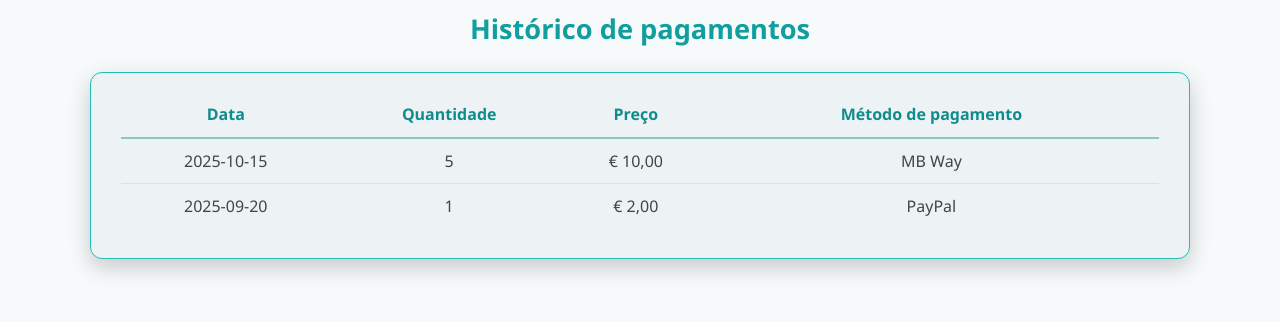
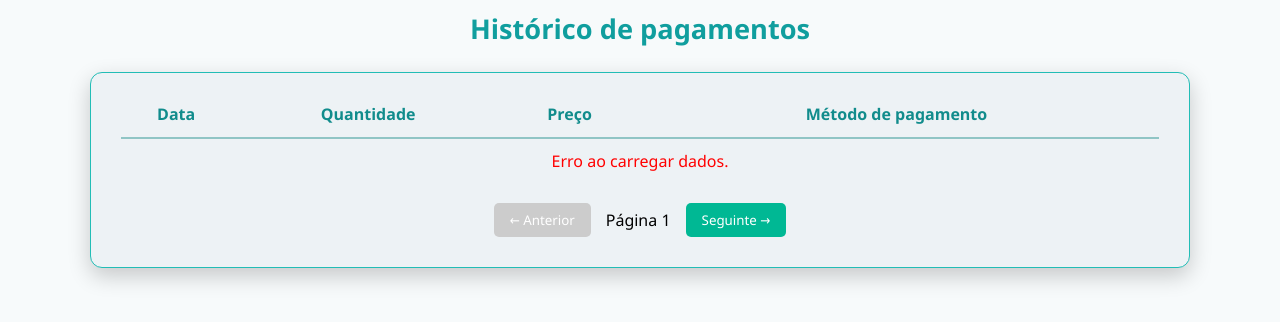
Before and after one commit to IuriCasasNovas/Internet-Of-Things-Project, a PHP site: page /pages/historicoPagamento.html in a window 1280 px wide. Shown: the part 151-473 px from the top of the page. Run offline with PHP 8.4, Linux system fonts and the light colour scheme.

Commit message:
histórico de pagamentos com  paginação

```diff
--- a/Plataforma-Senhas-Estudantes/src/api/comprar.php
+++ b/Plataforma-Senhas-Estudantes/src/api/comprar.php
@@ -35,7 +35,7 @@ try {
     if (!$aluno) throw new Exception("Aluno não encontrado.");
     if (($aluno['Total'] + $qtd) > 30) throw new Exception("Limite de carteira excedido.");
 
-    $valorTotal = $qtd * 2.50;
+    $valorTotal = $qtd * 2.90;
 
     $sql = "INSERT INTO Compra (Aluno, Valor_Total_Compra, Metodo_Pagamento_Compra, Data_Hora_Compra) VALUES (?, ?, ?, NOW())";
     $pdo->prepare($sql)->execute([$aluno['Id_Aluno'], $valorTotal, $metodosValidos[$metodo]]);
@@ -43,7 +43,7 @@ try {
 
     $idEstado = $pdo->query("SELECT Id_Estado FROM Estado WHERE Estado = 'Ativo'")->fetchColumn() ?: 1;
 
-    $stmtSenha = $pdo->prepare("INSERT INTO Senha (Compra, Estado, Preco_Senha, Data_Validade_Senha) VALUES (?, ?, 2.50, DATE_ADD(NOW(), INTERVAL 1 YEAR))");
+    $stmtSenha = $pdo->prepare("INSERT INTO Senha (Compra, Estado, Preco_Senha, Data_Validade_Senha) VALUES (?, ?, 2.90, DATE_ADD(NOW(), INTERVAL 1 YEAR))");
 
     for ($i = 0; $i < $qtd; $i++) $stmtSenha->execute([$idCompra, $idEstado]);
 
--- /dev/null
+++ b/Plataforma-Senhas-Estudantes/src/api/historico.php
@@ -0,0 +1,86 @@
+<?php
+session_start();
+header('Content-Type: application/json');
+require 'db.php';
+
+ini_set('display_errors', 0);
+ini_set('log_errors', 1);
+
+if (!isset($_SESSION['user']) || $_SESSION['user']['role'] !== 'aluno') {
+    http_response_code(403);
+    echo json_encode(['message' => 'Acesso negado.']);
+    exit;
+}
+
+$page = isset($_GET['page']) ? (int)$_GET['page'] : 1;
+if ($page < 1) $page = 1;
+$limit = 5;
+$offset = ($page - 1) * $limit;
+
+try {
+    $stmtAluno = $pdo->prepare("SELECT Id_Aluno FROM Aluno WHERE Pessoa = ?");
+    $stmtAluno->execute([$_SESSION['user']['id']]);
+    $idAluno = $stmtAluno->fetchColumn();
+
+    $check = $pdo->query("SHOW COLUMNS FROM Compra LIKE 'Data_Hora_Compra'");
+    $usaNomesNovos = ($check->fetch());
+
+    if ($usaNomesNovos) {
+        $colData = "Data_Hora_Compra";
+        $colValor = "Valor_Total_Compra";
+        $colMetodo = "Metodo_Pagamento_Compra";
+    } else {
+        $colData = "Data_Hora";
+        $colValor = "Valor_Total";
+        $colMetodo = "Metodo_Pagamento";
+    }
+
+    $sql = "
+        SELECT
+            c.$colData as DataHora,
+            c.$colValor as Valor,
+            c.$colMetodo as Metodo,
+            COUNT(s.Id_Senha) as Quantidade
+        FROM Compra c
+        LEFT JOIN Senha s ON c.Id_Compra = s.Compra
+        WHERE c.Aluno = :idAluno  /* MUDÁMOS DE ? PARA :idAluno */
+        GROUP BY c.Id_Compra
+        ORDER BY c.$colData DESC
+        LIMIT :limite OFFSET :offset
+    ";
+
+    $stmt = $pdo->prepare($sql);
+
+    $stmt->bindValue(':idAluno', $idAluno, PDO::PARAM_INT);
+    $stmt->bindValue(':limite', $limit, PDO::PARAM_INT);
+    $stmt->bindValue(':offset', $offset, PDO::PARAM_INT);
+
+    $stmt->execute();
+    $compras = $stmt->fetchAll();
+
+    $historico = [];
+    foreach ($compras as $compra) {
+        $historico[] = [
+            'data' => date('d/m/Y H:i', strtotime($compra['DataHora'])),
+            'quantidade' => $compra['Quantidade'],
+            'preco' => number_format($compra['Valor'], 2) . '€',
+            'metodo' => $compra['Metodo']
+        ];
+    }
+
+    $stmtTotal = $pdo->prepare("SELECT COUNT(*) FROM Compra WHERE Aluno = ?");
+    $stmtTotal->execute([$idAluno]);
+    $totalRegistos = $stmtTotal->fetchColumn();
+    $totalPaginas = ceil($totalRegistos / $limit);
+
+    echo json_encode([
+        'data' => $historico,
+        'pagina_atual' => $page,
+        'total_paginas' => $totalPaginas
+    ]);
+
+} catch (Exception $e) {
+    http_response_code(500);
+    echo json_encode(['message' => 'Erro SQL: ' . $e->getMessage()]);
+}
+?>
--- a/Plataforma-Senhas-Estudantes/src/css/historicoPagamento.css
+++ b/Plataforma-Senhas-Estudantes/src/css/historicoPagamento.css
@@ -112,3 +112,24 @@ td {
         font-size: 0.8rem;
     }
 }
+
+
+        .paginacao {
+            display: flex;
+            justify-content: center;
+            align-items: center;
+            margin-top: 20px;
+            gap: 15px;
+        }
+        .btn-pag {
+            padding: 8px 16px;
+            background-color: #00b894;
+            color: white;
+            border: none;
+            border-radius: 5px;
+            cursor: pointer;
+        }
+        .btn-pag:disabled {
+            background-color: #ccc;
+            cursor: not-allowed;
+        }
--- /dev/null
+++ b/Plataforma-Senhas-Estudantes/src/js/historico.js
@@ -0,0 +1,61 @@
+let paginaAtual = 1;
+
+document.addEventListener('DOMContentLoaded', () => {
+    carregarHistorico(paginaAtual);
+
+    document.getElementById('btn-anterior').addEventListener('click', () => {
+        if (paginaAtual > 1) {
+            paginaAtual--;
+            carregarHistorico(paginaAtual);
+        }
+    });
+
+    document.getElementById('btn-proximo').addEventListener('click', () => {
+        paginaAtual++;
+        carregarHistorico(paginaAtual);
+    });
+});
+
+async function carregarHistorico(pagina) {
+    const tbody = document.getElementById('tabela-corpo');
+    const btnAnt = document.getElementById('btn-anterior');
+    const btnProx = document.getElementById('btn-proximo');
+    const infoPag = document.getElementById('info-pagina');
+
+    tbody.innerHTML = '<tr><td colspan="4" style="text-align:center;">A carregar...</td></tr>';
+
+    try {
+        const response = await fetch(`../api/historico.php?page=${pagina}`);
+        const dados = await response.json();
+
+        tbody.innerHTML = '';
+
+        if (dados.data.length === 0) {
+            tbody.innerHTML = '<tr><td colspan="4" style="text-align:center;">Sem registo de compras.</td></tr>';
+            btnProx.disabled = true;
+            return;
+        }
+
+        dados.data.forEach(compra => {
+            const row = `
+                <tr>
+                    <td>${compra.data}</td>
+                    <td>${compra.quantidade}</td>
+                    <td>${compra.preco}</td>
+                    <td>${compra.metodo}</td>
+                </tr>
+            `;
+            tbody.innerHTML += row;
+        });
+
+        infoPag.textContent = `Página ${dados.pagina_atual} de ${dados.total_paginas}`;
+
+        btnAnt.disabled = (pagina <= 1);
+
+        btnProx.disabled = (pagina >= dados.total_paginas);
+
+    } catch (error) {
+        console.error('Erro:', error);
+        tbody.innerHTML = '<tr><td colspan="4" style="color:red; text-align:center;">Erro ao carregar dados.</td></tr>';
+    }
+}
--- a/Plataforma-Senhas-Estudantes/src/pages/dashboard.html
+++ b/Plataforma-Senhas-Estudantes/src/pages/dashboard.html
@@ -46,8 +46,8 @@
           </div>
 
           <div class="botoes">
-            <a href="checkout.html" class="comprar-senhas">Comprar senhas</button>
-            <a href="#" class="ver-historico">Ver histórico de pagamentos</button>
+            <button id="btn-comprar" class="comprar-senhas">Comprar senhas</button>
+            <button id="btn-historico" class="ver-historico">Ver histórico de pagamentos</button>
           </div>
         </div>
 
--- a/Plataforma-Senhas-Estudantes/src/pages/historicoPagamento.html
+++ b/Plataforma-Senhas-Estudantes/src/pages/historicoPagamento.html
@@ -28,25 +28,15 @@
                     </tr>
                 </thead>
 
-                <tbody>
-                    <tr>
-                        <td>2025-10-15</td>
-                        <td>5</td>
-                        <td>€ 10,00</td>
-                        <td>MB Way</td>
-                    </tr>
-
-                    <tr>
-                        <td>2025-09-20</td>
-                        <td>1</td>
-                        <td>€ 2,00</td>
-                        <td>PayPal</td>
-                    </tr>
-
+                <tbody id="tabela-corpo">
                 </tbody>
             </table>
+            <div class="paginacao">
+                <button id="btn-anterior" class="btn-pag" disabled>&larr; Anterior</button>
+                <span id="info-pagina">Página 1</span>
+                <button id="btn-proximo" class="btn-pag">Seguinte &rarr;</button>
+            </div>
         </div>
     </div>
-
-</body>
+    <script src="../js/historico.js"></script></body>
 </html>
```
Also changed, not shown: Plataforma-Senhas-Estudantes/src/js/dashboard.js (+10 -1 lines).
